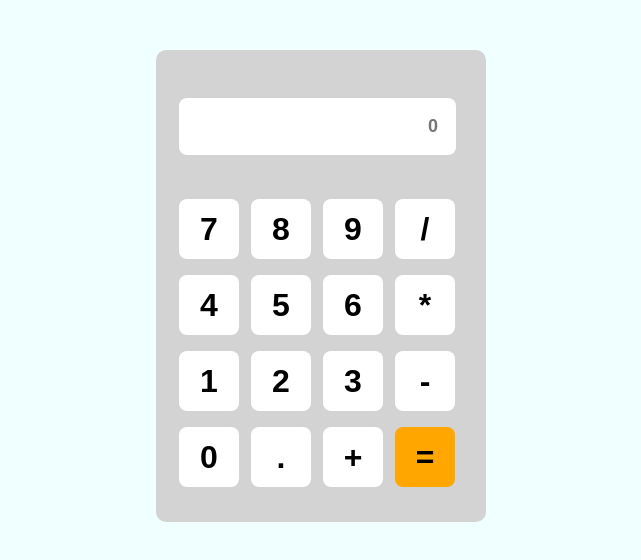
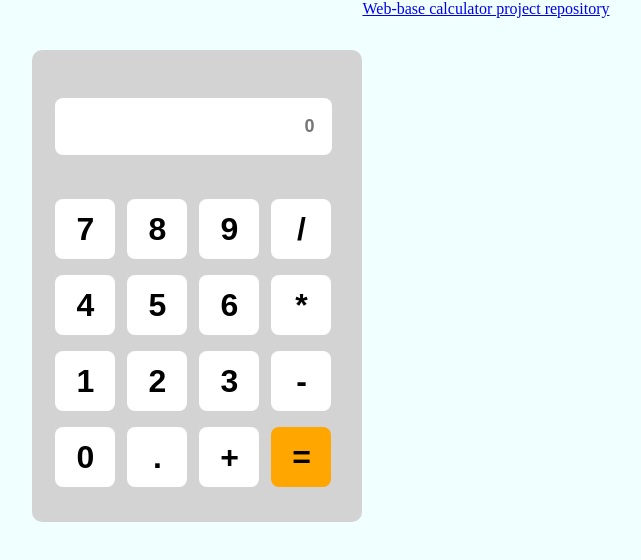
Before and after one commit to Chidimma1994/Web-base-calulator-project, a plain HTML site: page index.html in a window 1280 px wide. Shown: the whole page, without its empty margins (319-960 px from the left). Drawn offline with Linux system fonts and the light colour scheme.

Commit message:
second commit

```diff
--- a/index.html
+++ b/index.html
@@ -45,6 +45,7 @@
         </table>
     </div>
     <script src="script.js"></script>
+    <a href="https://github.com/Chidimma1994/Web-base-calulator-project">Web-base calculator project repository</a>
 
 </body>
 
```
